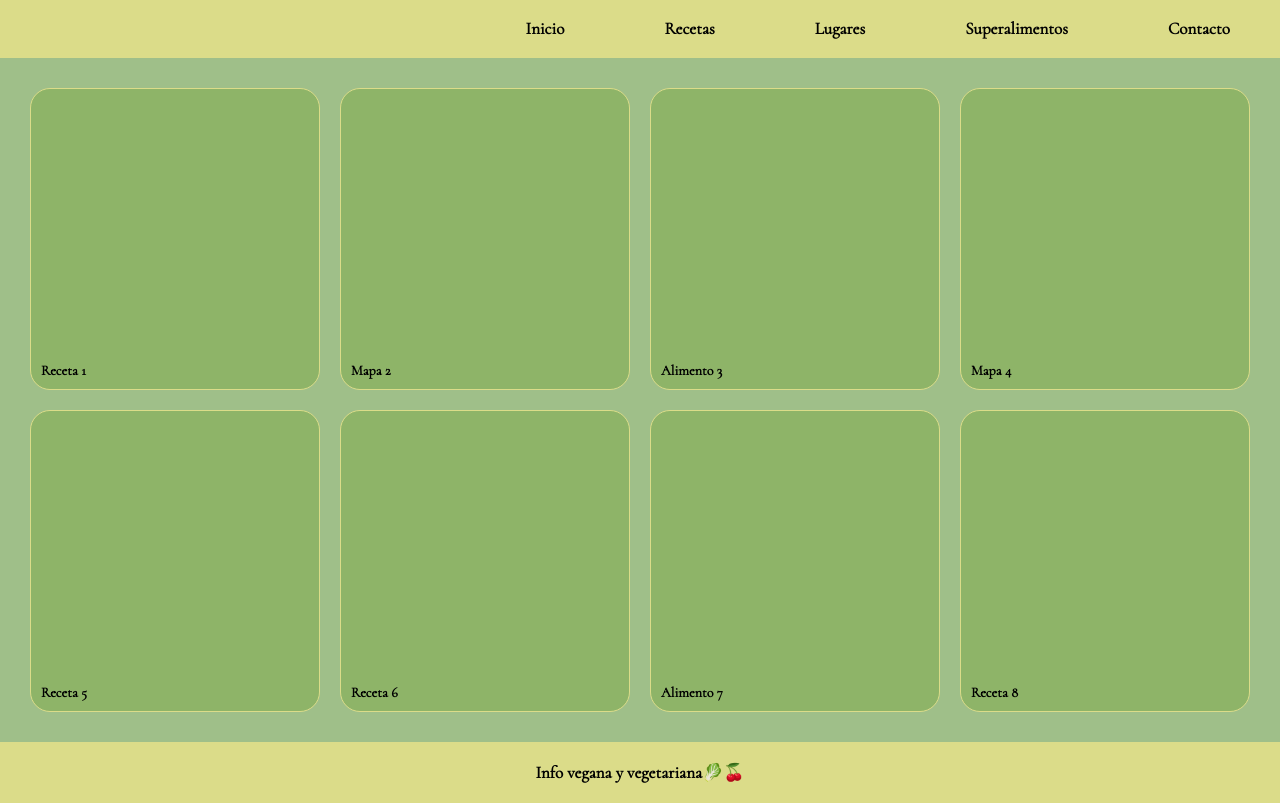
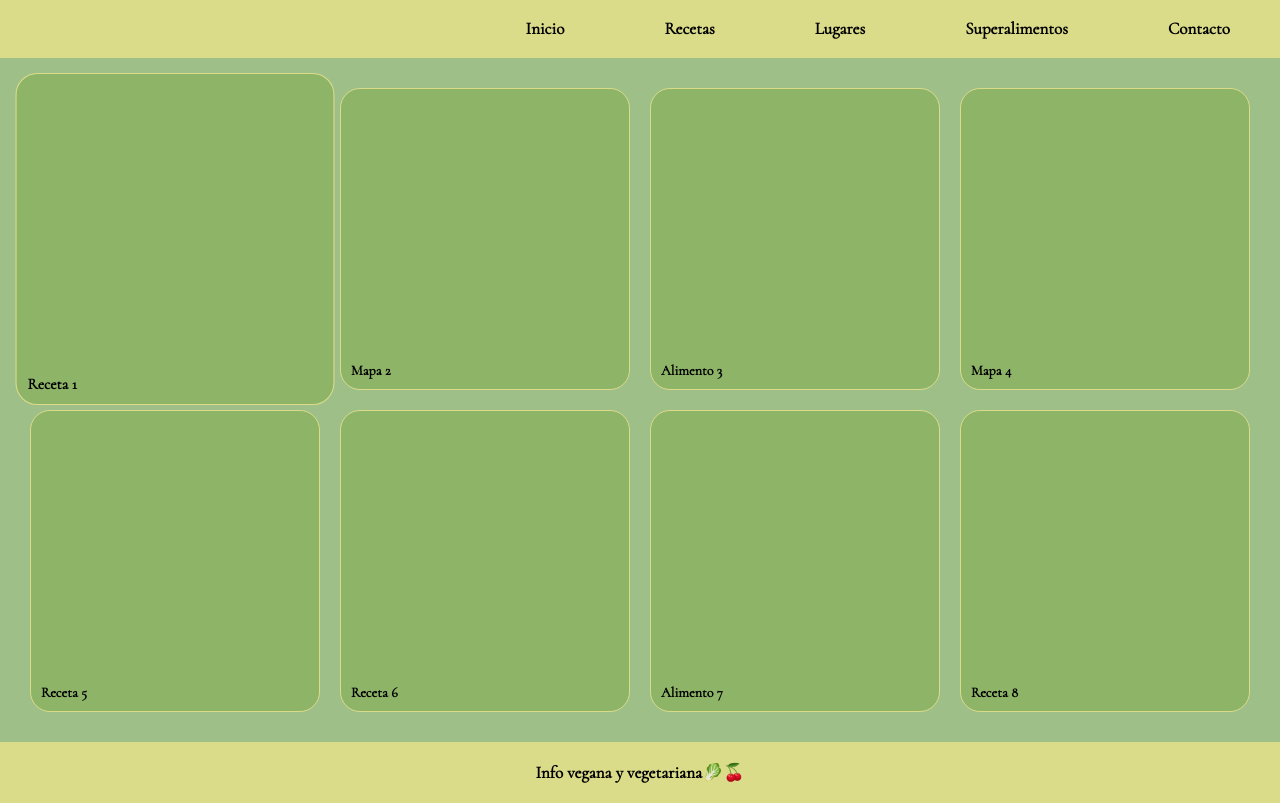
Before and after one commit to alucero2408/Veggies-Lucero, a plain HTML site: page index.html in a window 1280 px wide. In both pictures the pointer is over the element "Receta 1". Shown: the part 138-941 px from the top of the page. Drawn offline with Linux system fonts and the light colour scheme.

Commit message:
nuevas animaciones

```diff
--- a/styles.css
+++ b/styles.css
@@ -176,4 +176,24 @@ footer{
 
 }
 
-/*  test */
+.content__card, .receta__card, .menu li {
+    -webkit-transition:  -webkit-transform .2s ease-out;
+    -moz-transition: -moz-transform .2s ease-out;
+    -o-transition: -o-transform .2s ease-out;
+    -ms-transition: -ms-transform .2s ease-out;
+    transition: transform .2s ease-out;
+}
+
+.content__card:hover, .receta__card:hover {
+    -webkit-transform:scale(1.1);
+    -moz-transform:scale(1.1);
+    -o-transform:scale(1.1);
+    transform:scale(1.1);
+}
+
+.menu li:hover {
+    -webkit-transform:scale(1.3);
+    -moz-transform:scale(1.3);
+    -o-transform:scale(1.3);
+    transform:scale(1.3);
+}
```
